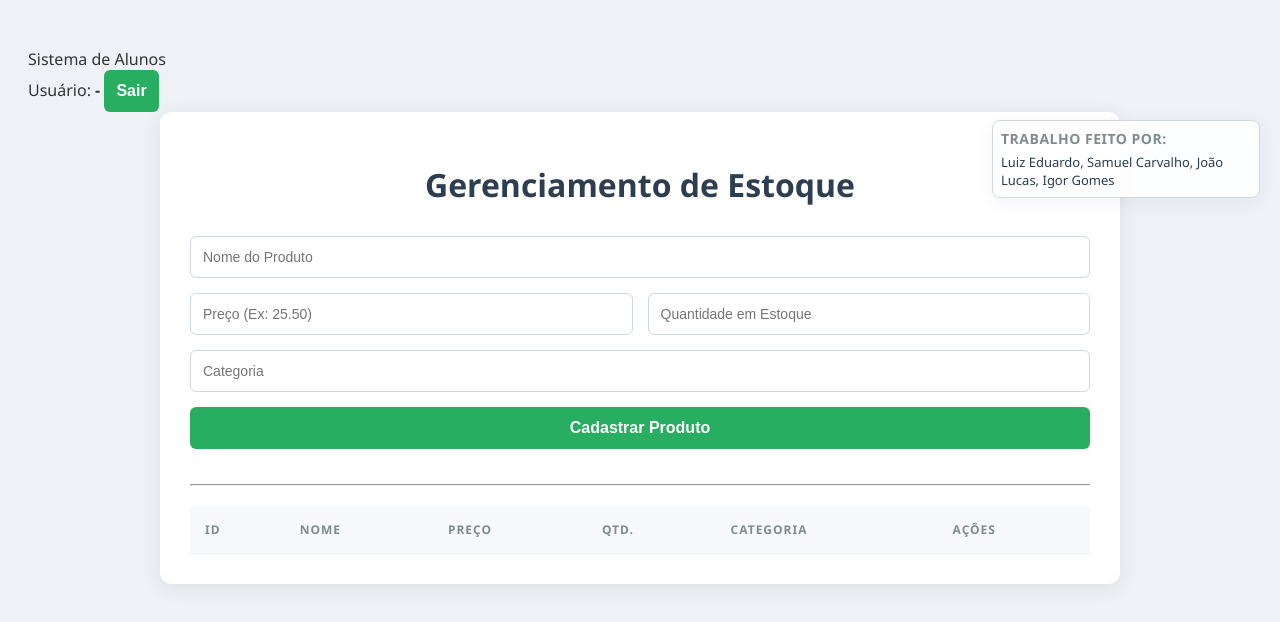
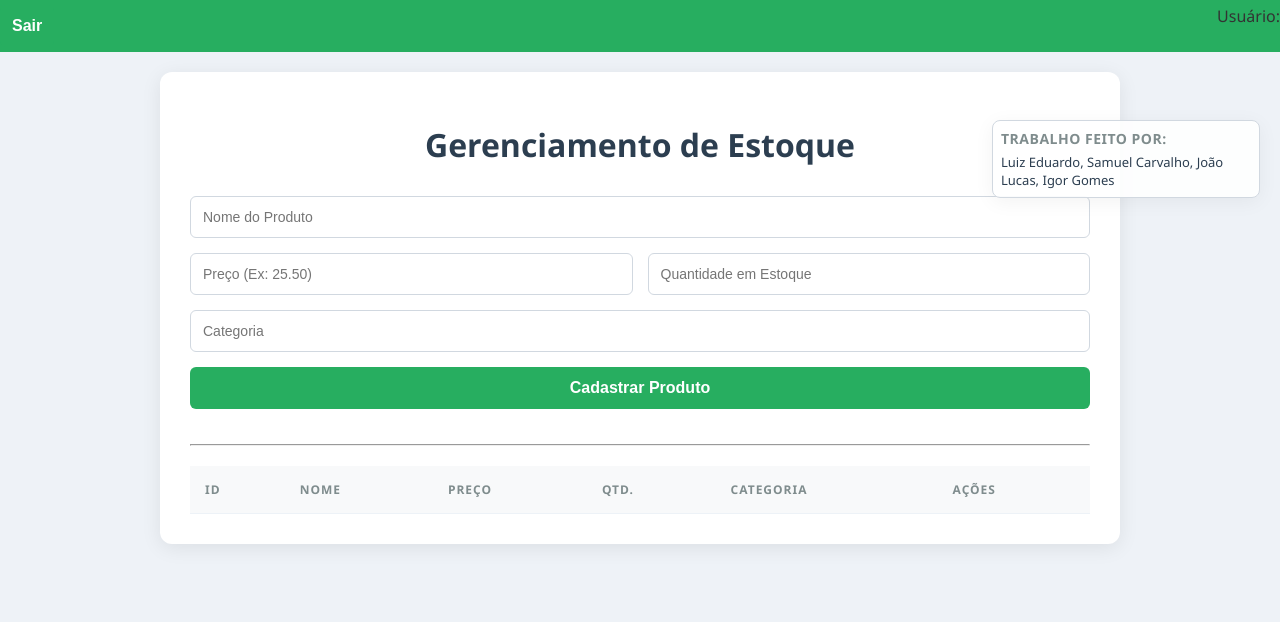
Before and after one commit to Luiz-Mendonca1/trab-Dev-Cliente-Servidor, a website: page public/adm.html in a window 1280 px wide. Drawn offline with nearby package versions, Linux system fonts and the light colour scheme; no server answers.

Commit message:
feat: user logado na adm page

```diff
--- a/public/adm.html
+++ b/public/adm.html
@@ -10,14 +10,9 @@
 
 </head>
 <body>
-    <header class="top-bar">
-        <div class="top-bar-left">
-            <span class="app-title">Sistema de Alunos</span>
-        </div>
-        <div class="top-bar-right">
-            <span class="user-label">Usuário: <strong id="user-email">-</strong></span>
-            <button onclick="logout()">Sair</button>
-        </div>
+    <header class="headerADM">
+        <button onclick="logout()" class="logout">Sair</button>
+        <span class="user-label" class="username">Usuário: <strong id="admEmail"></strong></span>
     </header>
     <section class="autoria">
         <h3>Trabalho feito por:</h3>
--- a/public/scriptADM.js
+++ b/public/scriptADM.js
@@ -2,8 +2,7 @@
 const apiURL = "/api/produtos";
 
 const emailAdm = localStorage.getItem("admEmail");
-console.log(emailAdm)
-
+document.getElementById('admEmail').innerText = emailAdm;
 
 // Elementos do DOM
 const form = document.getElementById('produto-form');
--- a/public/style.css
+++ b/public/style.css
@@ -2,8 +2,8 @@
 body {
   font-family: "Segoe UI", Tahoma, Geneva, Verdana, sans-serif;
   background-color: #eef2f7;
-  padding: 40px 20px;
   color: #333;
+  margin: 0px;
 }
 
 /* Menu lateral */
@@ -194,3 +194,22 @@ tr:hover {
   line-height: 1.4;
   display: block;
 }
+
+.headerADM{
+  background-color: #27ae60;
+  display: flex;
+  justify-content: space-between;
+  margin: 0px;
+  width: 100%;
+  padding: 5px 0px;
+  margin-bottom: 20px;
+}
+
+.logout{
+  margin: 0px;
+}
+
+.username{
+  margin: 0px;
+  color: white;
+}
```
Also changed, not shown: public/auth.js (+1 -10 lines).
